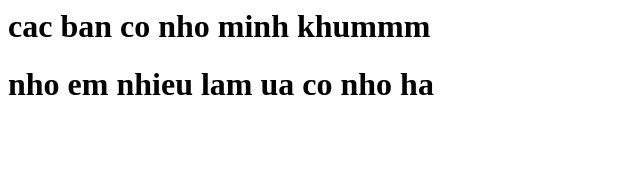
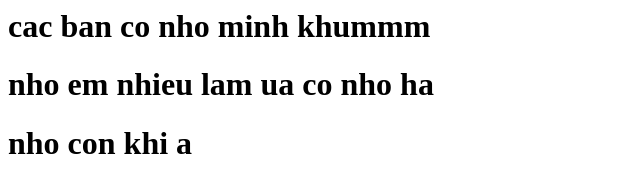
Before and after one commit to dienvo/dienvo, a plain HTML site: page index.html in a window 1280 px wide. Shown: the whole page, without its empty margins (0-640 px from the left). Drawn offline with Linux system fonts and the light colour scheme.

Commit message:
update index.html

```diff
--- a/index.html
+++ b/index.html
@@ -1,2 +1,3 @@
 <h1> cac ban co nho minh khummm</h1>
 <h1> nho em nhieu lam ua co nho ha</h1>
+<h1> nho con khi a </h1>
```
